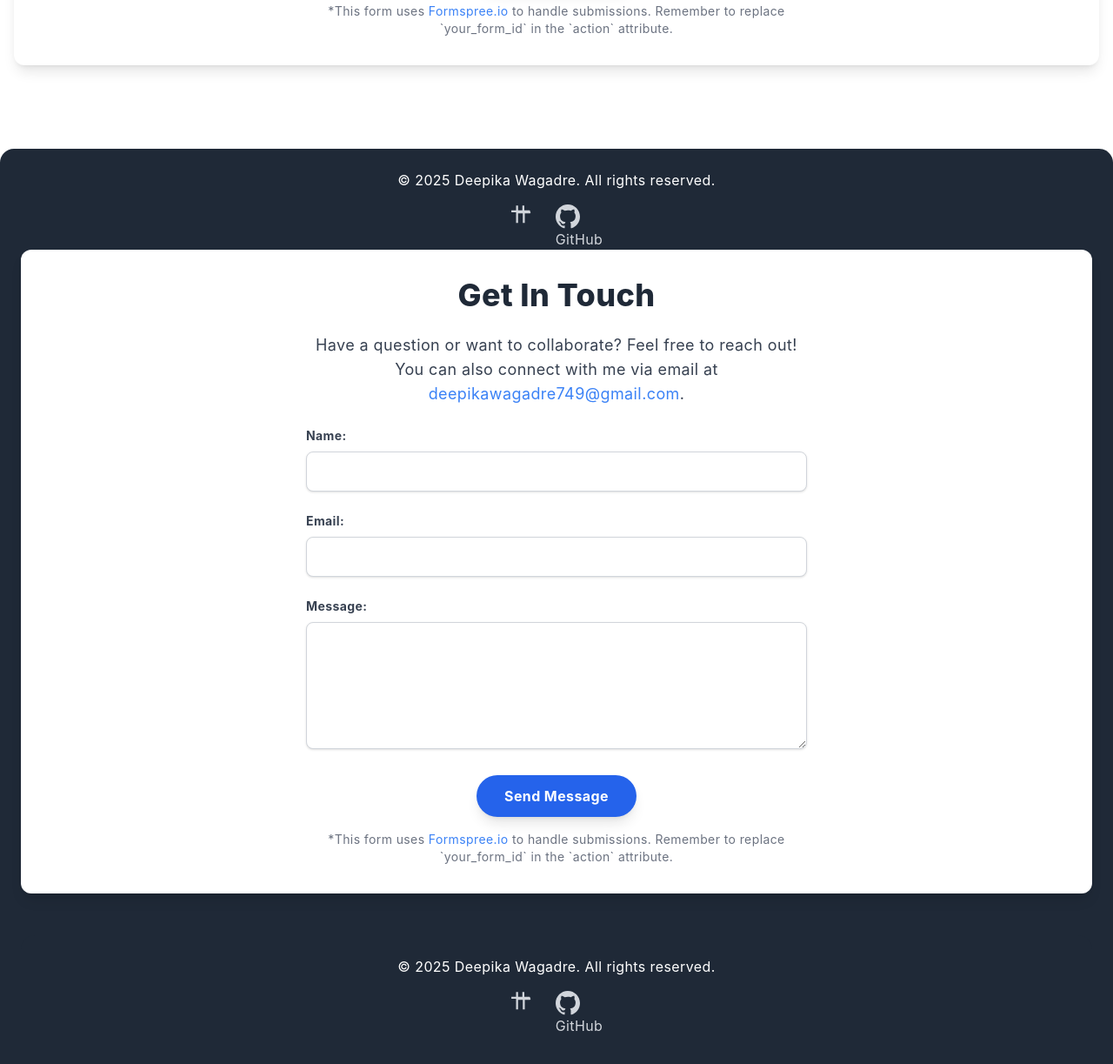
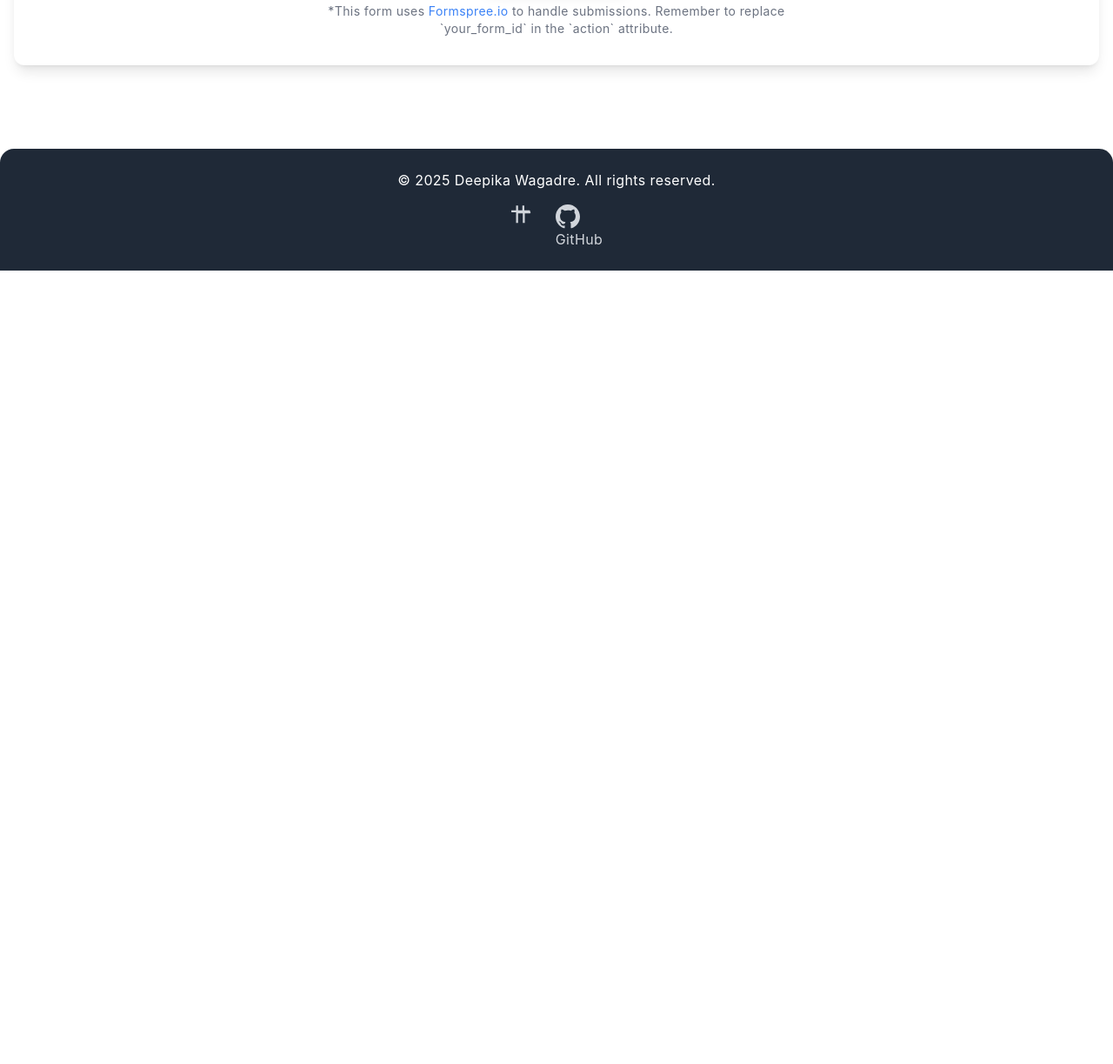
Before and after one commit to Deepikawagadre/Deepikawagadre.github.io, a plain HTML site: page index.html in a window 1280 px wide. Shown: the part 3187-4410 px from the top of the page at 87% size. After the commit the page ends 3498 px from the top, so only its background shows below. Drawn offline with nearby package versions, Linux system fonts and the light colour scheme.

Commit message:
Update index.html

```diff
--- a/index.html
+++ b/index.html
@@ -294,68 +294,6 @@
             </div>
         </section>
 
-        <!-- Contact Section -->
-        <section id="contact" class="bg-white dark:bg-gray-800 p-8 rounded-xl shadow-lg transform hover:scale-105 transition duration-300 ease-in-out">
-            <h2 class="text-4xl font-extrabold text-gray-800 dark:text-white mb-6 text-center">Get In Touch</h2>
-            <div class="max-w-xl mx-auto">
-                <p class="text-lg text-gray-700 dark:text-gray-300 mb-6 text-center">
-                    Have a question or want to collaborate? Feel free to reach out! You can also connect with me via email at <a href="mailto:deepikawagadre749@gmail.com" class="text-blue-500 hover:underline">deepikawagadre749@gmail.com</a>.
-                </p>
-                <form action="https://formspree.io/f/your_form_id" method="POST" class="space-y-6">
-                    <div>
-                        <label for="name" class="block text-gray-700 dark:text-gray-300 text-sm font-bold mb-2">Name:</label>
-                        <input type="text" id="name" name="name" required
-                               class="shadow appearance-none border rounded-lg w-full py-3 px-4 text-gray-700 dark:text-gray-200 dark:bg-gray-700 border-gray-300 dark:border-gray-600 leading-tight focus:outline-none focus:ring-2 focus:ring-blue-500 focus:border-transparent transition duration-200">
-                    </div>
-                    <div>
-                        <label for="email" class="block text-gray-700 dark:text-gray-300 text-sm font-bold mb-2">Email:</label>
-                        <input type="email" id="email" name="_replyto" required
-                               class="shadow appearance-none border rounded-lg w-full py-3 px-4 text-gray-700 dark:text-gray-200 dark:bg-gray-700 border-gray-300 dark:border-gray-600 leading-tight focus:outline-none focus:ring-2 focus:ring-blue-500 focus:border-transparent transition duration-200">
-                    </div>
-                    <div>
-                        <label for="message" class="block text-gray-700 dark:text-gray-300 text-sm font-bold mb-2">Message:</label>
-                        <textarea id="message" name="message" rows="6" required
-                                  class="shadow appearance-none border rounded-lg w-full py-3 px-4 text-gray-700 dark:text-gray-200 dark:bg-gray-700 border-gray-300 dark:border-gray-600 leading-tight focus:outline-none focus:ring-2 focus:ring-blue-500 focus:border-transparent transition duration-200 resize-y"></textarea>
-                    </div>
-                    <div class="flex justify-center">
-                        <button type="submit"
-                                class="bg-blue-600 hover:bg-blue-700 text-white font-bold py-3 px-8 rounded-full focus:outline-none focus:shadow-outline transition duration-300 ease-in-out transform hover:-translate-y-1 shadow-lg">
-                            Send Message
-                        </button>
-                    </div>
-                </form>
-                <p class="text-sm text-gray-500 dark:text-gray-400 mt-4 text-center">
-                    *This form uses <a href="https://formspree.io/" target="_blank" class="text-blue-500 hover:underline">Formspree.io</a> to handle submissions. Remember to replace `your_form_id` in the `action` attribute.
-                </p>
-            </div>
-        </section>
-
-    </main>
-
-    <!-- Footer Section -->
-    <footer class="bg-gray-800 text-white p-6 mt-12 rounded-t-xl md:rounded-t-2xl">
-        <div class="container mx-auto text-center text-md">
-            <p>&copy; 2025 Deepika Wagadre. All rights reserved.</p>
-            <div class="flex justify-center space-x-6 mt-4">
-                <a href="https://linkedin.com/in/deepika-wagadre-9ba9082a3" target="_blank" class="text-gray-300 hover:text-white transition duration-200">
-                    <!-- LinkedIn Icon -->
-                    <svg xmlns="http://www.w3.org/2000/svg" class="h-7 w-7" viewBox="0 0 20 20" fill="currentColor">
-                        <path fill-rule="evenodd" d="M16.338 5.758c-.092-.506-.514-.928-1.02-.928h-3.882V.833h-1.638v3.997H6.284V.833H4.646v3.997H.768v1.638h3.878v8.665h1.638V7.407h3.882v7.747h1.638v-7.747h3.882c.506 0 .928-.413.928-.928V6.686c0-.506-.413-.928-.928-.928zM16.338 5.758h-.001V5.758z" clip-rule="evenodd" />
-                    </svg>
-                </a>
-                <a href="https://github.com/Deepikawagadre" target="_blank" class="text-gray-300 hover:text-white transition duration-200">
-                    <!-- GitHub Icon -->
-                    <svg xmlns="http://www.w3.org/2000/svg" class="h-7 w-7" viewBox="0 0 20 20" fill="currentColor">
-                        <path fill-rule="evenodd" d="M10 0C4.477 0 0 4.484 0 10.017c0 4.437 2.865 8.18 6.839 9.504.499.092.682-.217.682-.483 0-.237-.008-.868-.013-1.703-2.782.605-3.369-1.343-3.369-1.343-.454-1.158-1.11-1.466-1.11-1.466-.908-.62.069-.608.069-.608 1.003.07 1.531 1.032 1.531 1.032.892 1.529 2.341 1.089 2.91.834.092-.647.35-1.089.636-1.337-2.22-.253-4.555-1.11-4.555-4.949 0-1.092.39-1.983 1.029-2.682-.103-.253-.446-1.272.098-2.65 0 0 .84-.27 2.75 1.026A9.564 9.564 0 0110 4.872c.85.004 1.702.113 2.509.325 1.909-1.296 2.747-1.026 2.747-1.026.546 1.379.203 2.398.098 2.65.64.699 1.029 1.59 1.029 2.682 0 3.848-2.339 4.695-4.566 4.942.359.309.678.92.678 1.855 0 1.337-.012 2.419-.012 2.747 0 .268.18.583.688.482C17.135 18.19 20 14.444 20 10.017 20 4.484 15.522 0 10 0z" clip-rule="evenodd" />
-                                </svg>
-                                GitHub
-                            </a>
-                        </div>
-                    </div>
-                </div>
-            </div>
-        </section>
-
     </main>
 
     <!-- Link to external JavaScript file -->
```
